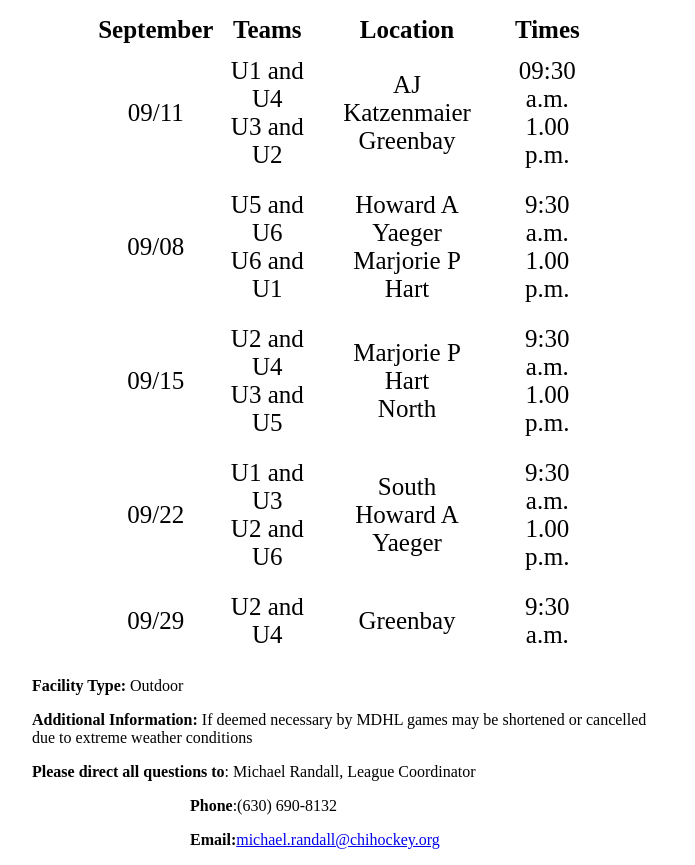
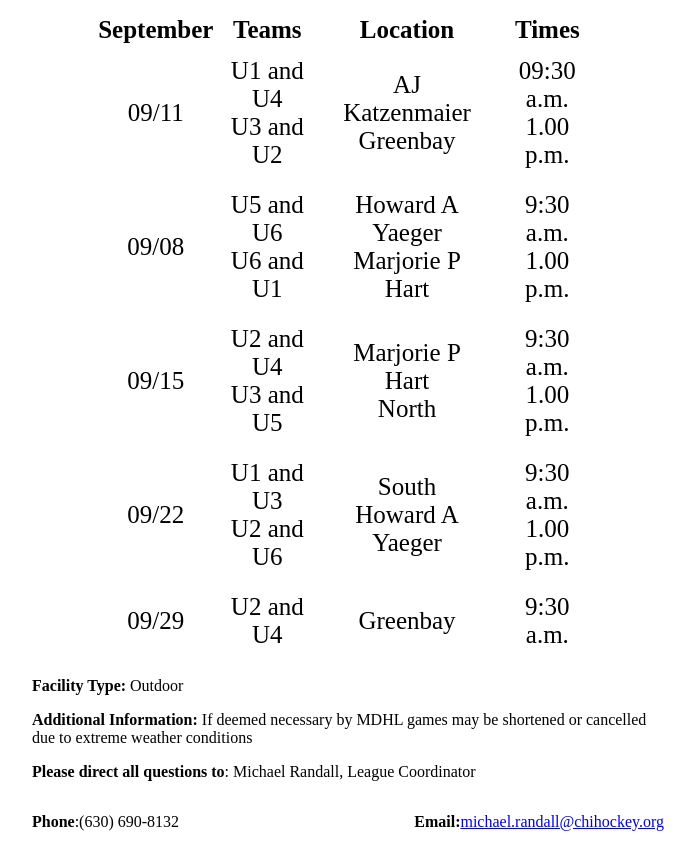
Before and after one commit to gengarizzy/primerActMH, a plain HTML site: page schedule.html in a window 1280 px wide. Shown: the part 140-1005 px from the top of the page, without its empty margins (292-987 px from the left). Drawn offline with Linux system fonts and the light colour scheme.

Commit message:
update 20:00

```diff
--- a/style4.css
+++ b/style4.css
@@ -25,3 +25,10 @@ div{
 header{
     text-align: center;
 }
+
+
+.phone_mail{
+    display: flex;
+    justify-content: space-between !important;
+    margin: 0 !important;
+}
```
